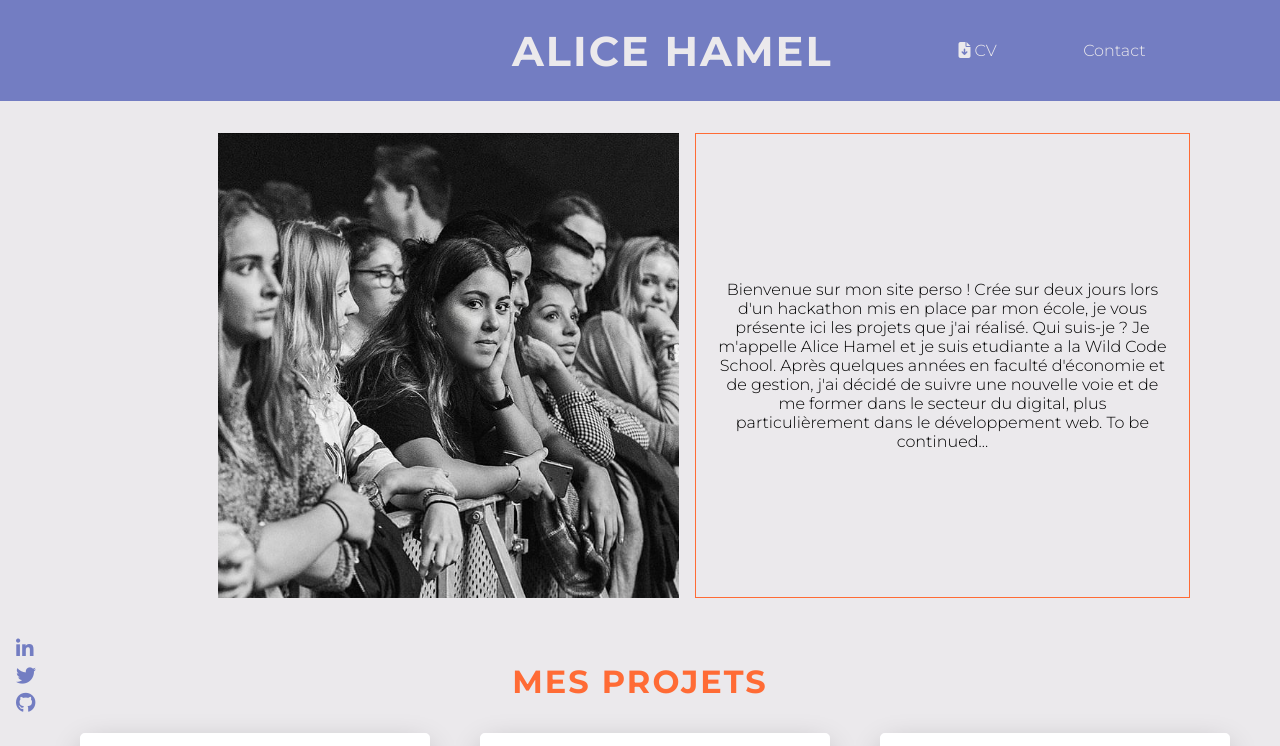
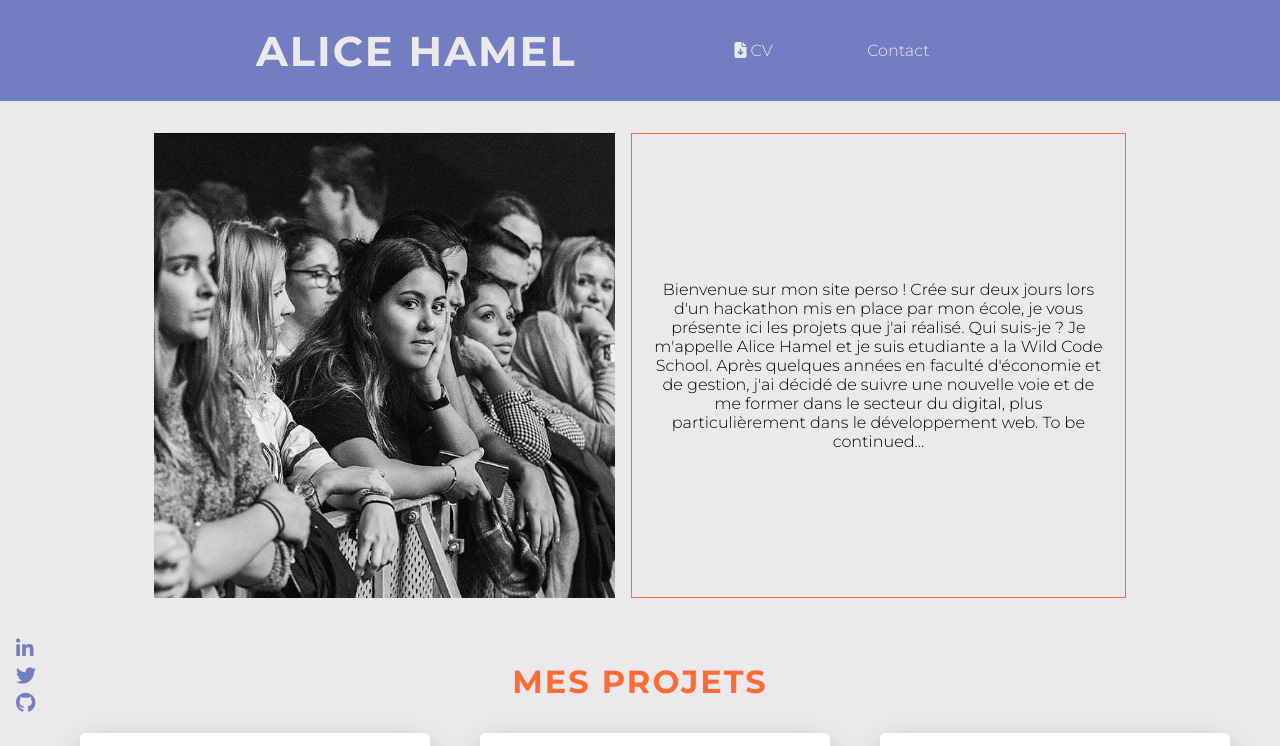
Before and after one commit to ahamel1/checkpoint4, a React (Create React App) app in the folder front/: page / in a window 1280 px wide. Shown: the top 746 px of the page. Built offline with nearby package versions, Linux system fonts and the light colour scheme; grey boxes are pictures that could not be loaded.

Commit message:
margin auto about

```diff
--- a/front/src/components/About.jsx
+++ b/front/src/components/About.jsx
@@ -35,7 +35,7 @@ const PartTwo = styled.p`
 
 export default function About() {
 	return (
-		<Flex center mobileacenter mobilemr0 mobilefd mobilehgt W90 mt2>
+		<Flex center mobileacenter mobilefd mobilehgt W90 mt2>
 			<ContainerParts>
 				<PartOne src={pp} alt="alice" />
 			</ContainerParts>
--- a/front/src/mainStyle.jsx
+++ b/front/src/mainStyle.jsx
@@ -20,6 +20,7 @@ export const Flex = styled.div`
 	margin-right: ${(props) => props.mr3 && "3rem"};
 	margin-top: ${(props) => props.mt2 && "2rem"};
 	margin-left: auto;
+	margin-right: auto;
 	margin-left: ${(props) => props.ml0 && "inherit"};
 
 	${(props) => props.theme.mediaMax.small`
@@ -29,7 +30,6 @@ export const Flex = styled.div`
 
     margin-left: ${(props) => props.mobileml0 && "0"};
     margin-right: ${(props) => props.mobilemr && "1rem"};
-	margin-right: ${(props) => props.mobilemr0 && "0"};
 
     justify-content: ${(props) => props.mobilecenter && "center"};
     align-items: ${(props) => props.mobileacenter && "center"};
```
